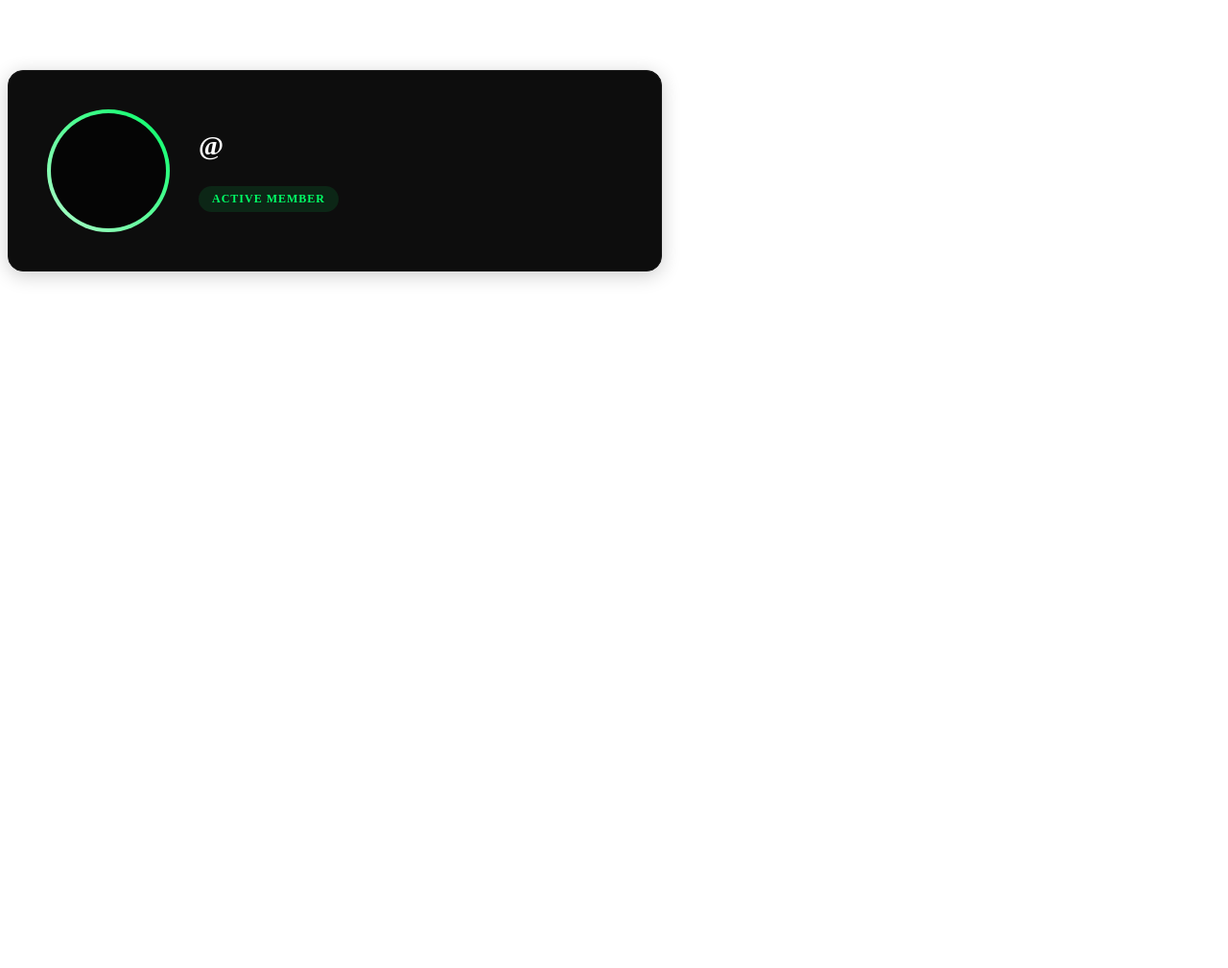
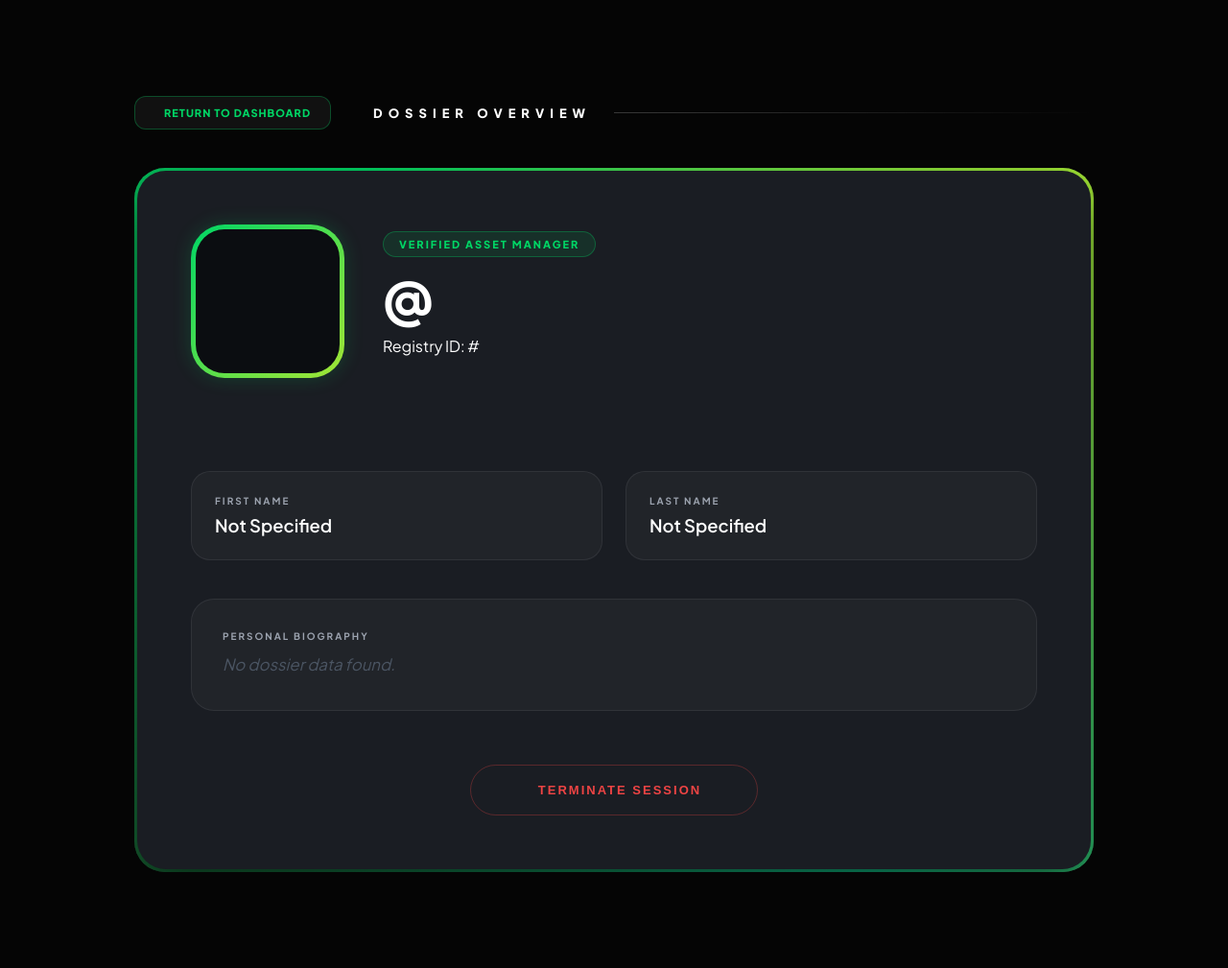
Before and after one commit to ScriptSlinger1/Momma-s-Billionaire, a Django app: page /about-me/ in a window 1280 px wide. Shown: the whole page at 96% size. Before the commit the page ends 294 px from the top, so only its background shows below. Run offline with Django 5.2, Linux system fonts and the light colour scheme.

Commit message:
made an account page

```diff
--- a/myproject/myapp/templates/myapp/myprofile.html
+++ b/myproject/myapp/templates/myapp/myprofile.html
@@ -6,107 +6,309 @@ MOMMA'S MILLIONAIRE | MY PROFILE
 
 {% block content %}
 <style>
-    /* Profile Card Specific Styles */
-    .profile-card {
-        background-color: var(--panel-bg, #0d0d0d);
-        border: 1px solid var(--border-color, #1a1a1a);
-        border-radius: 16px;
-        padding: 40px;
-        max-width: 600px;
-        margin-top: 30px;
+    @import url('https://fonts.googleapis.com/css2?family=Plus+Jakarta+Sans:wght@300;400;500;600;700;800;900&display=swap');
+
+    :root {
+        --bright-green: #00d665;
+        --bright-lime: #a3e635;
+        --page-bg: #050505;
+        --card-bg: #1a1d23;
+        --text-muted: #9ca3af;
+    }
+
+    body {
+        font-family: 'Plus Jakarta Sans', sans-serif;
+        background-color: var(--page-bg);
+        color: #ffffff;
+        margin: 0;
+    }
+
+    .profile-container {
+        max-width: 1000px;
+        margin: 100px auto;
+        padding: 0 20px;
+    }
+
+    /* Стили для заголовка и кнопки возврата */
+    .page-header-area {
         display: flex;
         align-items: center;
-        gap: 30px;
-        box-shadow: 0 4px 20px rgba(0, 0, 0, 0.2);
+        gap: 20px;
+        margin-bottom: 2.5rem;
+    }
+
+    .btn-back {
+        display: flex;
+        align-items: center;
+        gap: 10px;
+        padding: 10px 20px;
+        background: rgba(255, 255, 255, 0.05);
+        border: 1px solid rgba(0, 214, 101, 0.3);
+        border-radius: 12px;
+        color: var(--bright-green);
+        text-decoration: none;
+        font-size: 11px;
+        font-weight: 800;
+        text-transform: uppercase;
+        letter-spacing: 1px;
+        transition: all 0.3s ease;
+        white-space: nowrap;
+    }
+
+    .btn-back:hover {
+        background: rgba(0, 214, 101, 0.1);
+        border-color: var(--bright-green);
+        transform: translateX(-5px);
+    }
+
+    .page-title {
+        font-size: 13px;
+        font-weight: 900;
+        letter-spacing: 6px;
+        color: #ffffff;
+        text-transform: uppercase;
+        display: flex;
+        align-items: center;
+        gap: 1.5rem;
+        flex-grow: 1;
+    }
+
+    .page-title::after {
+        content: "";
+        height: 1px;
+        flex-grow: 1;
+        background: linear-gradient(to right, rgba(255,255,255,0.2), transparent);
+    }
+
+    /* Остальные стили карточки */
+    .border-glow-wrapper {
+        position: relative;
+        border-radius: 32px;
+        padding: 3px;
+        background: rgba(255, 255, 255, 0.05);
+        overflow: hidden;
+        margin-bottom: 40px;
+    }
+
+    .border-glow-wrapper::before {
+        content: '';
+        position: absolute;
+        inset: -150%;
+        background: conic-gradient(
+            from 0deg,
+            #166534 0deg,
+            var(--bright-green) 90deg,
+            var(--bright-lime) 180deg,
+            #10b981 270deg,
+            #166534 360deg
+        );
+        z-index: 0;
+        animation: rotateGlow 4s linear infinite;
+    }
+
+    @keyframes rotateGlow {
+        0% { transform: rotate(0deg); }
+        100% { transform: rotate(360deg); }
+    }
+
+    .card-inner {
+        position: relative;
+        background: var(--card-bg);
+        border-radius: 30px;
+        z-index: 1;
+        padding: 3.5rem;
+        display: flex;
+        flex-direction: column;
+        gap: 2.5rem;
+        box-shadow: 0 20px 50px rgba(0,0,0,0.6);
+    }
+
+    .profile-header-main {
+        display: flex;
+        align-items: center;
+        gap: 2.5rem;
     }
 
     .profile-avatar-wrapper {
-        width: 120px;
-        height: 120px;
-        border-radius: 50%;
-        /* Gradient ring matching your dashboard avatar */
-        background: linear-gradient(45deg, var(--accent-light, #b3ffcc), var(--accent-main, #00ff66));
-        padding: 4px;
-        flex-shrink: 0;
+        width: 150px;
+        height: 150px;
+        border-radius: 35px;
+        position: relative;
+        padding: 5px;
+        background: linear-gradient(135deg, var(--bright-green), var(--bright-lime));
+        box-shadow: 0 0 20px rgba(0, 214, 101, 0.2);
     }
 
-    .profile-avatar-wrapper img,
-    .profile-avatar-placeholder {
+    .profile-avatar-wrapper img, .profile-avatar-placeholder {
         width: 100%;
         height: 100%;
-        border-radius: 50%;
+        border-radius: 30px;
         object-fit: cover;
-        background-color: var(--sidebar-bg, #050505);
+        background: #0b0d11;
         display: flex;
         align-items: center;
         justify-content: center;
-        color: var(--text-muted, #8c8c8c);
-        font-size: 40px;
+        font-size: 4rem;
+        color: var(--bright-green);
     }
 
-    .profile-info {
-        display: flex;
-        flex-direction: column;
-        gap: 8px;
-    }
-
-    .profile-username {
-        font-size: 28px;
-        font-weight: 600;
-        color: var(--text-main, #ffffff);
+    .profile-title-group h2 {
+        font-size: 3.5rem;
+        font-weight: 900;
+        letter-spacing: -3px;
         margin: 0;
-        letter-spacing: -0.5px;
-    }
-
-    .profile-name {
-        font-size: 16px;
-        color: var(--text-muted, #8c8c8c);
-        margin: 0;
+        line-height: 1;
     }
 
     .profile-badge {
         display: inline-block;
-        background: rgba(0, 255, 102, 0.1);
-        color: var(--accent-main, #00ff66);
-        padding: 6px 14px;
-        border-radius: 20px;
-        font-size: 12px;
-        font-weight: 600;
-        margin-top: 10px;
-        width: max-content;
+        padding: 6px 16px;
+        background: rgba(0, 214, 101, 0.1);
+        border: 1px solid rgba(0, 214, 101, 0.3);
+        color: var(--bright-green);
+        border-radius: 100px;
+        font-size: 11px;
+        font-weight: 800;
         text-transform: uppercase;
-        letter-spacing: 1px;
+        letter-spacing: 2px;
+        margin-bottom: 10px;
     }
 
-    /* Mimicking your dashboard header */
-    .page-header h1 {
-        font-size: 24px;
-        font-weight: 500;
+    .info-grid {
+        display: grid;
+        grid-template-columns: repeat(auto-fit, minmax(280px, 1fr));
+        gap: 1.5rem;
+    }
+
+    .info-item {
+        background: rgba(255, 255, 255, 0.03);
+        border: 1px solid rgba(255, 255, 255, 0.07);
+        padding: 1.5rem;
+        border-radius: 20px;
+    }
+
+    .info-label {
+        font-size: 10px;
+        text-transform: uppercase;
+        color: var(--text-muted);
         letter-spacing: 2px;
-        color: var(--text-main, #ffffff);
-        margin-bottom: 20px;
+        margin-bottom: 8px;
+        display: block;
+        font-weight: 700;
+    }
+
+    .info-value {
+        font-size: 1.15rem;
+        font-weight: 600;
+        color: #ffffff;
+    }
+
+    .bio-section {
+        background: rgba(255, 255, 255, 0.03);
+        border: 1px solid rgba(255, 255, 255, 0.07);
+        padding: 2rem;
+        border-radius: 24px;
+    }
+
+    .bio-text {
+        font-size: 1.05rem;
+        line-height: 1.7;
+        color: #d1d5db;
+        margin-top: 10px;
+    }
+
+    .btn-logout {
+        display: flex;
+        align-items: center;
+        justify-content: center;
+        gap: 12px;
+        padding: 18px;
+        background: transparent;
+        border: 1px solid rgba(239, 68, 68, 0.3);
+        color: #ef4444;
+        border-radius: 100px;
+        font-size: 13px;
+        font-weight: 800;
+        text-transform: uppercase;
+        letter-spacing: 2px;
+        cursor: pointer;
+        transition: all 0.3s ease;
+        width: 100%;
+        max-width: 300px;
+        margin: 0 auto;
+    }
+
+    .btn-logout:hover {
+        background: rgba(239, 68, 68, 0.1);
+        border-color: #ef4444;
+        transform: translateY(-3px);
     }
 </style>
 
-<div class="page-header">
-    <h1>MY PROFILE</h1>
+<div class="profile-container">
+    <div class="page-header-area">
+        <a href="/dashboard" class="btn-back">
+            <i class="fas fa-arrow-left"></i> Return to Dashboard
+        </a>
+        <div class="page-title">
+            <i class="fas fa-id-card text-green-500"></i> Dossier Overview
+        </div>
     </div>
 
-<div class="profile-card">
+    <div class="border-glow-wrapper">
+        <div class="card-inner">
+
+            <div class="profile-header-main">
                 <div class="profile-avatar-wrapper">
                     {% if user.profile_picture %}
-            <img src="{{ user.profile_picture.url }}" alt="{{ user.username }}'s Avatar">
+                        <img src="{{ user.profile_picture.url }}" alt="{{ user.username }}">
                     {% else %}
                         <div class="profile-avatar-placeholder">
-                <i class="fa-solid fa-user"></i>
+                            <i class="fa-solid fa-user-tie"></i>
                         </div>
                     {% endif %}
                 </div>
 
-    <div class="profile-info">
-        <h2 class="profile-username">@{{ user.username }}</h2>
-        <p class="profile-name">{{ user.first_name }} {{ user.last_name }}</p>
-        <span class="profile-badge">Active Member</span>
+                <div class="profile-title-group">
+                    <span class="profile-badge">Verified Asset Manager</span>
+                    <h2>@{{ user.username }}</h2>
+                    <p class="text-gray-500 mt-2 font-medium">Registry ID: #{{ user.id|add:"1000" }}</p>
+                </div>
+            </div>
+
+            <hr style="border: 0; border-top: 1px solid rgba(255,255,255,0.08);">
+
+            <div class="info-grid">
+                <div class="info-item">
+                    <span class="info-label">First Name</span>
+                    <div class="info-value">{{ user.first_name|default:"Not Specified" }}</div>
+                </div>
+
+                <div class="info-item">
+                    <span class="info-label">Last Name</span>
+                    <div class="info-value">{{ user.last_name|default:"Not Specified" }}</div>
+                </div>
+            </div>
+
+            <div class="bio-section">
+                <span class="info-label">Personal Biography</span>
+                <div class="bio-text">
+                    {% if user.bio %}
+                        {{ user.bio|linebreaks }}
+                    {% else %}
+                        <span style="color: #4b5563; font-style: italic;">No dossier data found.</span>
+                    {% endif %}
+                </div>
+            </div>
+
+            <form action="{% url 'myapp:logout' %}" method="post" style="margin-top: 1rem;">
+                {% csrf_token %}
+                <button type="submit" class="btn-logout">
+                    <i class="fas fa-power-off"></i> Terminate Session
+                </button>
+            </form>
+
+        </div>
     </div>
 </div>
 {% endblock %}
```
Lines whose indentation alone changed are shown as unchanged.
